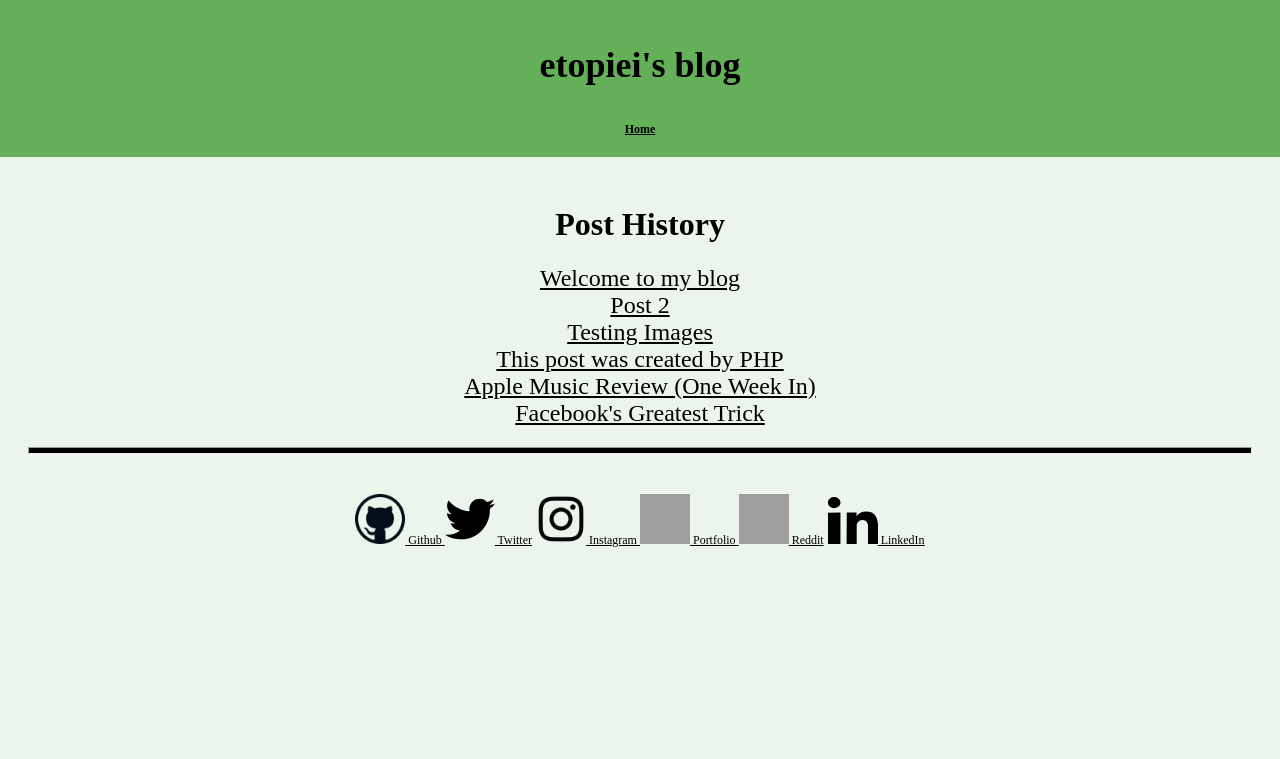
After one commit to etopiei/blog, a PHP site: page /list.html in a window 1280 px wide. The commit adds this page. Shown: the top 759 px of the page. Run offline with PHP 8.4, Linux system fonts and the light colour scheme; grey boxes are pictures that could not be loaded.

Commit message:
Created a List Page
New Page in blog allows post history to be viewed.

```diff
--- a/blog.js
+++ b/blog.js
@@ -144,3 +144,85 @@ function goForward() {
  	});
 
 }
+
+function listPosts() {
+
+    loadJSON(function(response) {
+
+        // Parse JSON string into object
+        var jsonObject = JSON.parse(response);
+        var postsArray = [];
+
+        for (var key in jsonObject) {
+            if (jsonObject.hasOwnProperty(key)) {
+                for (var i = 0; i < jsonObject[key].length; i++) {
+                    var postTitle = jsonObject[key][i]['title'];
+                    postsArray.push(postTitle, i+1);
+                }
+            }
+        }
+
+        writeList(postsArray);
+
+    });
+
+}
+
+function writeList(postsArray){
+
+    var x = document.getElementById('contents');
+
+    html = "<h1>Post History</h1>";
+
+    for (var i = 0; i < (((postsArray.length)/2)+4); i = i + 2) {
+        html = html + "<a class='post-links' href='index.html?=" + postsArray[i+1] + "'>" + postsArray[i] + "</a><br>";
+    }
+
+    x.innerHTML = html;
+
+}
+
+function getParticularPost() {
+
+    var urlParameter = getParameterByName("?");
+
+    if (urlParameter > 0) {
+
+        //get JSON and use the post number from the url parameter to write the post to DOM
+
+        loadJSON(function(response) {
+
+            var jsonObject = JSON.parse(response);
+
+            var post = jsonObject.posts[urlParameter-1];
+
+            //check here that this post number actually exists
+
+            var postTitle = post['title'];
+            var postContents = post['contents'];
+
+            writePostAsDomElements(postTitle, postContents);
+            var hiddenNumber = document.getElementById('post-number');
+            hiddenNumber.value = urlParameter-1;
+
+        });
+
+    } else {
+
+        fetchJSON();
+
+    }
+
+}
+
+ function getParameterByName(name, url) {
+
+     if (!url) url = window.location.href;
+     name = name.replace(/[\[\]]/g, "\\$&");
+     var regex = new RegExp("[?&]" + name + "(=([^&#]*)|&|#|$)"),
+         results = regex.exec(url);
+     if (!results) return null;
+     if (!results[2]) return '';
+     return decodeURIComponent(results[2].replace(/\+/g, " "));
+
+ }
--- a/index.html
+++ b/index.html
@@ -13,6 +13,7 @@
 		<center>
 
 		<p class="title"> etopiei's blog </p>
+			<a class="history-link" href="list.html">Post History</a>
 
 		</center>
 
@@ -77,6 +78,6 @@
 
 <script type="text/javascript" src="blog.js"></script>
 
-<script>fetchJSON();</script>
+<script>getParticularPost();</script>
 
 </html>
--- /dev/null
+++ b/list.html
@@ -0,0 +1,65 @@
+<html>
+
+<head>
+
+    <link rel="Stylesheet" href="main.css" type="text/css" media="screen">
+
+</head>
+
+<body>
+
+<div class="header">
+
+    <center>
+
+        <p class="title"> etopiei's blog </p>
+        <a class="history-link" href="index.html">Home</a>
+
+    </center>
+
+</div>
+
+<div class="content">
+
+    <div class="post">
+
+        <!-- This is where the list goes -->
+
+        <center>
+
+            <br>
+
+            <p class="list-text" id="contents"></p>
+
+        </center>
+
+    </div>
+
+    <hr class="divider">
+
+    <div class="social-media">
+
+        <!-- Navigation for the end of the article, forward, and back buttons and social media links-->
+
+        <center>
+
+            <a href="https://github.com/etopiei/" class="contact-text"> <img src="img/github.png" class="social"> Github </a>
+            <a href="https://twitter.com/etopiei" class="contact-text"> <img src="img/twitter.svg" class="social"> Twitter</a>
+            <a href="https://instagram.com/etopiei" class="contact-text"> <img src="img/instagram.png" class="social"> Instagram </a>
+            <a href="http://etopiei.xyz" class="contact-text"> <img src="img/portfolio.png" class="social"> Portfolio </a>
+            <a href="https://www.reddit.com/user/etopiei/" class="contact-text"> <img src="img/reddit.png" class="social"> Reddit</a>
+            <a href="https://au.linkedin.com/in/lachlan-jacob-a14895117" class="contact-text"> <img src="img/linkedin.svg" class="social"> LinkedIn </a>
+
+        </center>
+
+    </div>
+
+</div>
+
+</body>
+
+<script type="text/javascript" src="blog.js"></script>
+
+<script>listPosts();</script>
+
+</html>
--- a/main.css
+++ b/main.css
@@ -91,3 +91,22 @@ body {
   	font-size: 12px;
   	color: black;
   }
+
+  .post-links {
+	  font-size: 24px;
+	  color: black;
+	  text-decoration: underline;
+  }
+
+  .post-links:hover {
+	  font-size: 24px;
+	  color: black;
+	  text-decoration: underline;
+	  font-style:  italic;
+  }
+
+  .history-link {
+      font-size: 12px;
+      color: #000;
+      text-decoration: underline;
+  }
```
Also changed, not shown: blogPosts.json (+4 -2 lines).
